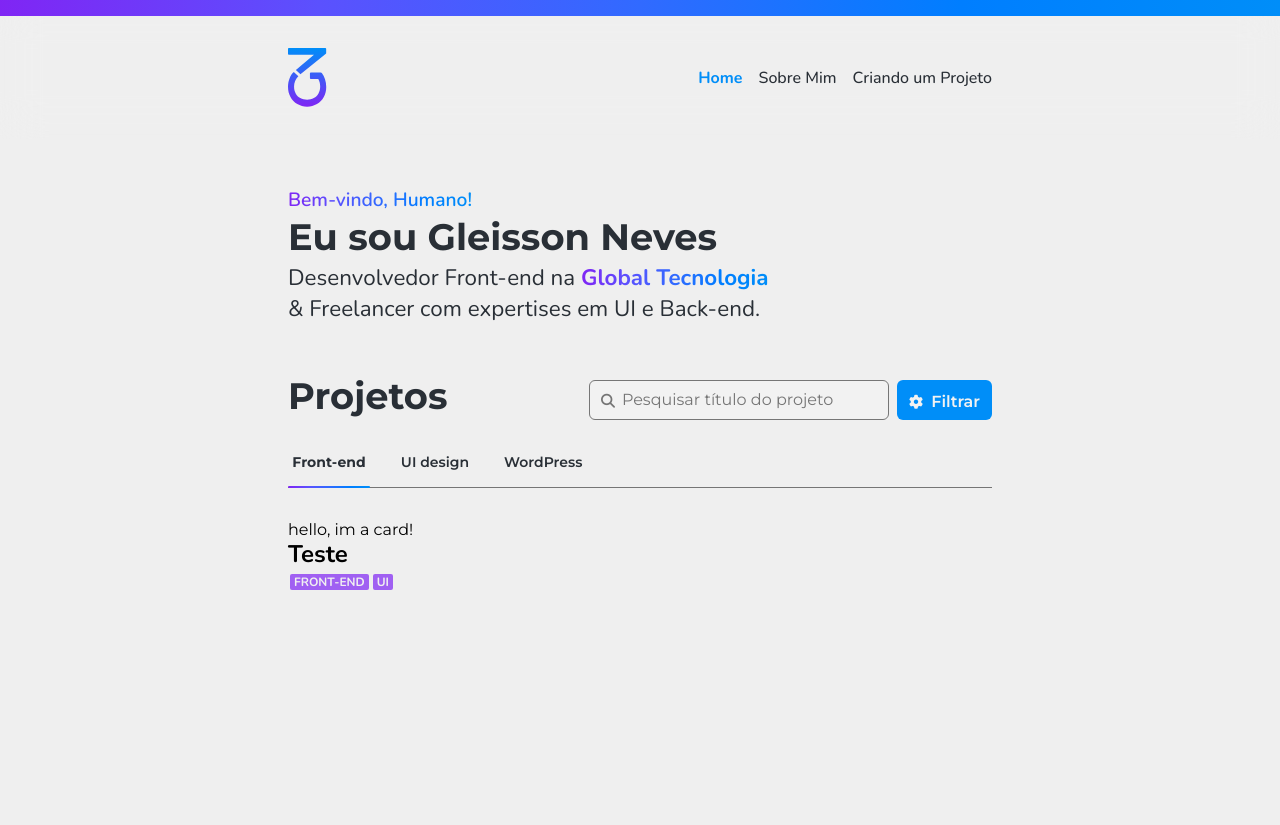
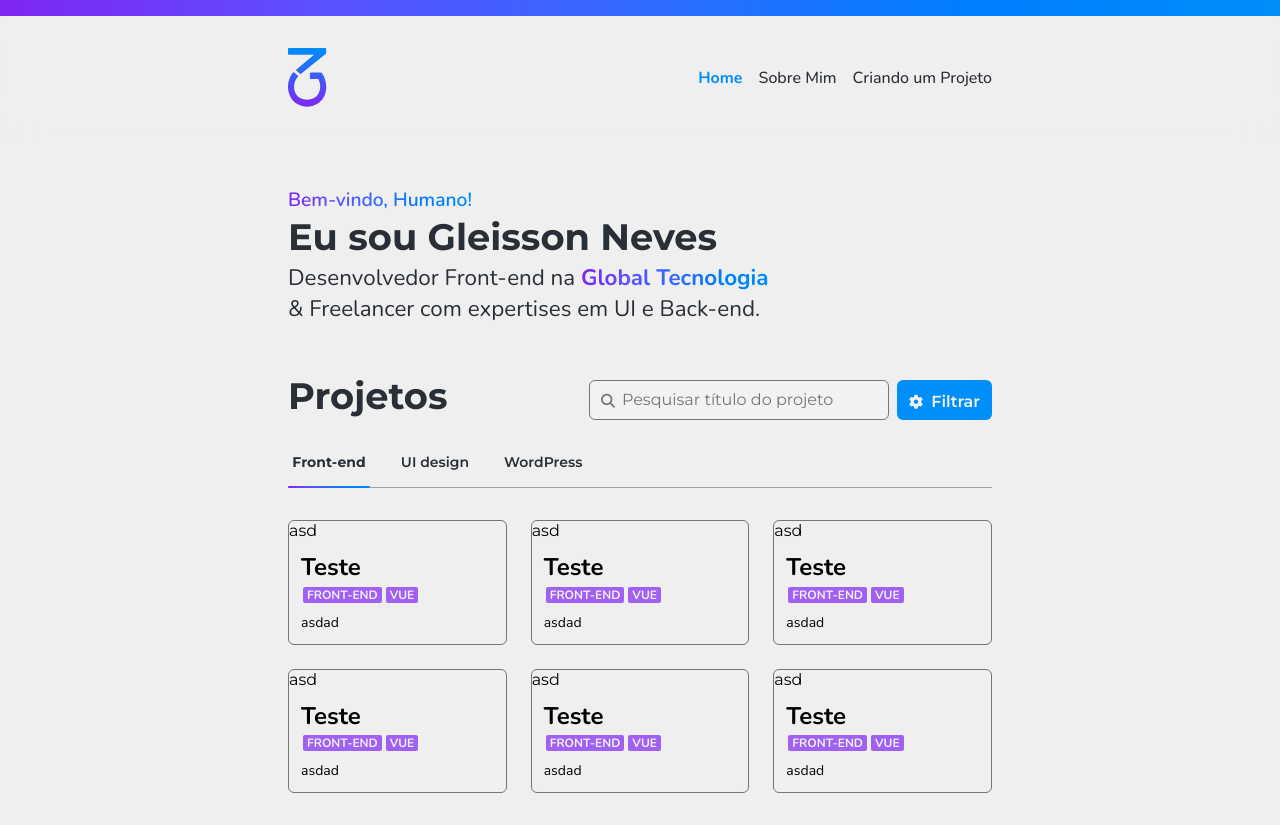
Before and after one commit to gleissonneves/gleissonneves, a Vue app: page / in a window 1280 px wide. Before the commit the page ends 800 px from the top, so only its background shows below. Built offline with nearby package versions, Linux system fonts and the light colour scheme.

Commit message:
fix: criando card e ajustado token de cor

```diff
--- a/src/assets/css/tokens.css
+++ b/src/assets/css/tokens.css
@@ -12,6 +12,7 @@
     --white-contrast-color: #F2F2F2;
 
     --green-color-primary: #757575;
+    --green-color-secundary: #a1a1a1;
 
     --border-radius: .375rem;
 }
--- a/src/shared/components/atoms/Tab/TabComponent.vue
+++ b/src/shared/components/atoms/Tab/TabComponent.vue
@@ -55,7 +55,7 @@ export default {
 
   ul {
     display: flex;
-    border-bottom: 1px solid var(--green-color-primary);
+    border-bottom: 1px solid var(--green-color-secundary);
     width: 100%;
     padding-bottom: 16px;
 
--- a/src/shared/components/molecules/Card/CardComponent.vue
+++ b/src/shared/components/molecules/Card/CardComponent.vue
@@ -1,13 +1,19 @@
 <template>
-  <main>
-    <section>
-      hello, im a card!
+  <main class="card">
+    <section class="card-img">
+      asd
     </section>
+    <section class="card-body">
       <section>
         <h1 class="card-title">
         {{ title }}
         </h1>
         <badge-component v-for="(badgeTitle, index) in badge" :key="index" :title="badgeTitle"/>
+      </section>
+
+      <section class="card-describle">
+        <span>asdad</span>
+      </section>
     </section>
   </main>
 </template>
@@ -44,8 +50,22 @@ export default {
 </script>
 
 <style lang="scss">
+.card {
+  border: 1px solid var(--green-color-primary);
+  border-radius: var(--border-radius);
+
+  .card-body {
+    padding: .75rem;
+
     .card-title {
       font-size: 24px;
       font-family: 'Nunito';
     }
+
+    .card-describle {
+      margin-top: .5rem;
+      font-size: 14px;
+    }
+  }
+}
 </style>
--- a/src/views/Home/HomeView.vue
+++ b/src/views/Home/HomeView.vue
@@ -46,25 +46,111 @@
         @activedTabById="declareListeningTabId($event)"
       />
 
-      <div id="container-tab">
-        <div v-if="tabIdActived === 1">
+      <div id="gruop-container-tab">
+        <TransitionGroup tag="div" name="tab" mode="out-in">
+          <div class="tab-content-card" v-if="tabIdActived === 1">
+            <card-component
+              title="Teste"
+              :badge="badge"
+            />
+
+            <card-component
+              title="Teste"
+              :badge="badge"
+            />
+
+            <card-component
+              title="Teste"
+              :badge="badge"
+            />
+
+            <card-component
+              title="Teste"
+              :badge="badge"
+            />
+
+            <card-component
+              title="Teste"
+              :badge="badge"
+            />
+
             <card-component
               title="Teste"
               :badge="badge"
             />
           </div>
-        <div v-if="tabIdActived === 2">
-          b
+
+          <div class="tab-content-card" v-else-if="tabIdActived === 2">
+            <card-component
+              title="Teste"
+              :badge="UIbadge"
+            />
+
+            <card-component
+              title="Teste"
+              :badge="UIbadge"
+            />
+
+            <card-component
+              title="Teste"
+              :badge="UIbadge"
+            />
+
+            <card-component
+              title="Teste"
+              :badge="UIbadge"
+            />
+
+            <card-component
+              title="Teste"
+              :badge="UIbadge"
+            />
+
+            <card-component
+              title="Teste"
+              :badge="badge"
+            />
           </div>
-        <div v-if="tabIdActived === 3">
-          c
+
+          <div class="tab-content-card" v-else>
+            <card-component
+              title="Teste"
+              :badge="Badgewordpress"
+            />
+
+            <card-component
+              title="Teste"
+              :badge="Badgewordpress"
+            />
+
+            <card-component
+              title="Teste"
+              :badge="Badgewordpress"
+            />
+
+            <card-component
+              title="Teste"
+              :badge="Badgewordpress"
+            />
+
+            <card-component
+              title="Teste"
+              :badge="Badgewordpress"
+            />
+
+            <card-component
+              title="Teste"
+              :badge="badge"
+            />
           </div>
+        </TransitionGroup>
       </div>
     </section>
   </div>
 </template>
 
 <script>
+import { TransitionGroup } from 'vue';
 import projects from '@/shared/data/projects';
 import TabComponent from '@/shared/components/atoms/Tab/TabComponent.vue';
 import CardComponent from '@/shared/components/molecules/Card/CardComponent.vue';
@@ -74,6 +160,7 @@ export default {
   components: {
     CardComponent,
     TabComponent,
+    TransitionGroup,
   },
   data() {
     return {
@@ -82,7 +169,9 @@ export default {
         nome: 'Global Tecnologia',
         link: 'https://globaltecnologia.net/',
       },
-      badge: ['front-end', 'UI'],
+      badge: ['front-end', 'Vue'],
+      Badgewordpress: ['elementor', 'SEO'],
+      UIbadge: ['figma', 'UI'],
       tabList: Array,
     };
   },
@@ -217,10 +306,41 @@ export default {
       }
     }
   }
+
+.v-enter-active,
+.v-leave-active {
+  transition: opacity 0.5s ease;
 }
 
-#container-tab,
+.v-enter-from,
+.v-leave-to {
+  opacity: 0;
+}
+}
+
+#gruop-container-tab,
 #home-content-cards {
   margin-top: 32px;
 }
+
+.tab-content-card {
+  display: grid;
+  grid-template-columns: repeat(3, 1fr);
+  gap: 24px;
+}
+
+// transition vue
+.tab-enter-active {
+  transition: all .7s;
+}
+
+.tab-leave-active {
+  transition: all .7s ease;
+}
+
+.tab-enter-from,
+.tab-leave-to {
+  opacity: 0;
+  transform: translateY(-5px);
+}
 </style>
```
Lines whose indentation alone changed are shown as unchanged.
